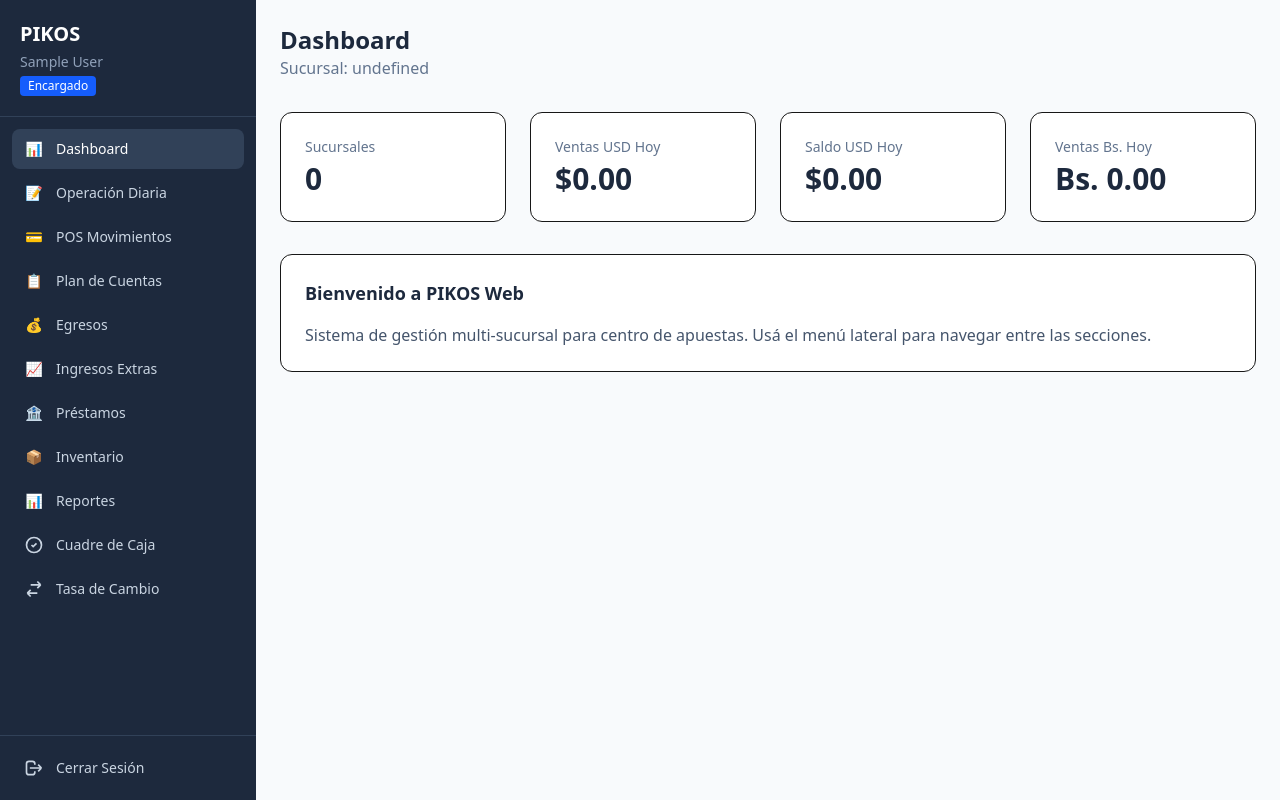
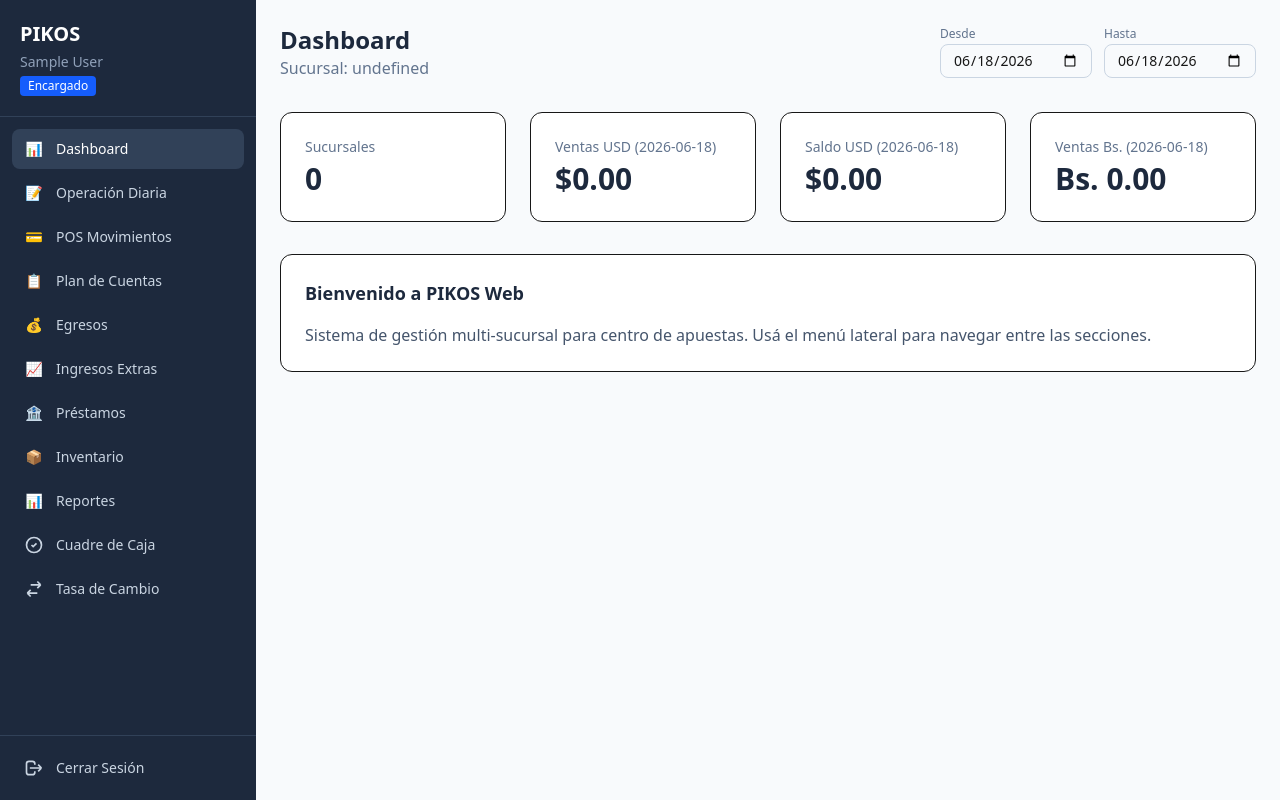
Before and after one commit to eudysj95/pikos-web, a Next.js app: page / in a window 1280 px wide. Built offline with nearby package versions, Linux system fonts and the light colour scheme; no server answers; the database is empty; sample sign-in values are in the browser's storage.

Commit message:
feat: filtro de fecha en dashboard + fix gte/lt en todas las APIs

```diff
--- a/src/app/(dashboard)/page.tsx
+++ b/src/app/(dashboard)/page.tsx
@@ -1,47 +1,63 @@
 import { auth } from "@/lib/auth";
 import { prisma } from "@/lib/prisma";
 import { getTasaDelDia } from "@/lib/tasa";
+import DateRangeFilter from "@/components/DateRangeFilter";
 
-export default async function DashboardHome() {
+type Props = {
+  searchParams: Promise<{ desde?: string; hasta?: string }>;
+};
+
+export default async function DashboardHome(props: Props) {
+  const searchParams = await props.searchParams;
   const session = await auth();
   const isGerente = session?.user?.rol === "GERENTE";
   const userSucursalId = session?.user?.sucursalId;
 
+  const hoy = new Date().toISOString().split("T")[0];
+  const desdeStr = searchParams.desde || hoy;
+  const hastaStr = searchParams.hasta || hoy;
+
+  const diaInicio = new Date(desdeStr + "T00:00:00.000Z");
+  const diaFin = new Date(hastaStr + "T00:00:00.000Z");
+  diaFin.setDate(diaFin.getDate() + 1); // inclusive
+
   const where = isGerente ? {} : { sucursalId: userSucursalId ?? "" };
+  const whereFecha = { ...where, fecha: { gte: diaInicio, lt: diaFin } };
 
-  const diaInicio = new Date();
-  diaInicio.setHours(0, 0, 0, 0);
-  const diaFin = new Date(diaInicio);
-  diaFin.setDate(diaFin.getDate() + 1);
-
-  const [sucursalesCount, operacionesCount, todayOps, tasa] = await Promise.all([
+  const [sucursalesCount, operacionesCount, rangeOps, tasa] = await Promise.all([
     prisma.sucursal.count({ where: isGerente ? {} : { id: userSucursalId ?? "" } }),
     prisma.operacionDiaria.count({ where }),
     prisma.operacionDiaria.findMany({
-      where: { ...where, fecha: { gte: diaInicio, lt: diaFin } },
-      take: 10,
-      orderBy: { createdAt: "desc" },
+      where: whereFecha,
+      orderBy: { tipoJuego: "asc" },
     }),
     getTasaDelDia(userSucursalId ?? undefined),
   ]);
 
-  const todayUSD = todayOps.filter((o) => o.moneda === "USD");
-  const todayBS = todayOps.filter((o) => o.moneda === "BS");
-  const totalVentasUSD = todayUSD.reduce((s, o) => s + o.ventas, 0);
-  const totalSaldoUSD = todayUSD.reduce((s, o) => s + o.saldo, 0);
-  const totalVentasBS = todayBS.reduce((s, o) => s + o.ventas, 0);
-  const totalSaldoBS = todayBS.reduce((s, o) => s + o.saldo, 0);
+  const rangeUSD = rangeOps.filter((o) => o.moneda === "USD");
+  const rangeBS = rangeOps.filter((o) => o.moneda === "BS");
+  const totalVentasUSD = rangeUSD.reduce((s, o) => s + o.ventas, 0);
+  const totalSaldoUSD = rangeUSD.reduce((s, o) => s + o.saldo, 0);
+  const totalVentasBS = rangeBS.reduce((s, o) => s + o.ventas, 0);
+  const totalSaldoBS = rangeBS.reduce((s, o) => s + o.saldo, 0);
   const ventasBSdeUSD = tasa ? totalVentasUSD * tasa : 0;
+
+  const labelFecha = desdeStr === hastaStr ? `(${desdeStr})` : `(${desdeStr} → ${hastaStr})`;
 
   return (
     <div>
       <div className="mb-8">
+        <div className="flex items-center justify-between">
+          <div>
             <h1 className="text-2xl font-bold text-slate-800">Dashboard</h1>
             <p className="text-slate-500">
               {isGerente
                 ? "Vista general de todas las sucursales"
                 : `Sucursal: ${session?.user?.sucursalNombre}`}
             </p>
+          </div>
+          <DateRangeFilter desde={desdeStr} hasta={hastaStr} />
+        </div>
       </div>
 
       <div className="grid grid-cols-1 md:grid-cols-4 gap-6 mb-8">
@@ -50,17 +66,17 @@
           <p className="text-3xl font-bold text-slate-800 mt-1">{sucursalesCount}</p>
         </div>
         <div className="bg-white rounded-xl border p-6">
-          <p className="text-sm text-slate-500">Ventas USD Hoy</p>
+          <p className="text-sm text-slate-500">Ventas USD {labelFecha}</p>
           <p className="text-3xl font-bold text-slate-800 mt-1">${totalVentasUSD.toFixed(2)}</p>
           {tasa && <p className="text-xs text-slate-400 mt-1">Bs. {ventasBSdeUSD.toFixed(2)} (tasa: {tasa})</p>}
         </div>
         <div className="bg-white rounded-xl border p-6">
-          <p className="text-sm text-slate-500">Saldo USD Hoy</p>
+          <p className="text-sm text-slate-500">Saldo USD {labelFecha}</p>
           <p className="text-3xl font-bold text-slate-800 mt-1">${totalSaldoUSD.toFixed(2)}</p>
           {tasa && <p className="text-xs text-slate-400 mt-1">Bs. {(totalSaldoUSD * tasa).toFixed(2)}</p>}
         </div>
         <div className="bg-white rounded-xl border p-6">
-          <p className="text-sm text-slate-500">Ventas Bs. Hoy</p>
+          <p className="text-sm text-slate-500">Ventas Bs. {labelFecha}</p>
           <p className="text-3xl font-bold text-slate-800 mt-1">Bs. {totalVentasBS.toFixed(2)}</p>
         </div>
       </div>
--- a/src/app/api/cuadre-caja/route.ts
+++ b/src/app/api/cuadre-caja/route.ts
@@ -10,7 +10,11 @@
   const fechaParam = searchParams.get("fecha") || new Date().toISOString().split("T")[0];
   const sucursalId = searchParams.get("sucursalId") || session.user.sucursalId;
 
-  const where: any = { fecha: new Date(fechaParam) };
+  const diaInicio = new Date(fechaParam + "T00:00:00.000Z");
+  const diaFin = new Date(diaInicio);
+  diaFin.setDate(diaFin.getDate() + 1);
+
+  const where: any = { fecha: { gte: diaInicio, lt: diaFin } };
   if (session.user.rol !== "GERENTE") where.sucursalId = session.user.sucursalId!;
   else if (sucursalId) where.sucursalId = sucursalId;
 
--- a/src/app/api/egresos/route.ts
+++ b/src/app/api/egresos/route.ts
@@ -10,7 +10,11 @@
   const fechaParam = searchParams.get("fecha") || new Date().toISOString().split("T")[0];
   const sucursalId = searchParams.get("sucursalId") || session.user.sucursalId;
 
-  const where: any = { fecha: new Date(fechaParam) };
+  const diaInicio = new Date(fechaParam + "T00:00:00.000Z");
+  const diaFin = new Date(diaInicio);
+  diaFin.setDate(diaFin.getDate() + 1);
+
+  const where: any = { fecha: { gte: diaInicio, lt: diaFin } };
   if (session.user.rol !== "GERENTE") where.sucursalId = session.user.sucursalId!;
   else if (sucursalId) where.sucursalId = sucursalId;
 
--- a/src/app/api/ingresos/route.ts
+++ b/src/app/api/ingresos/route.ts
@@ -10,7 +10,11 @@
   const fechaParam = searchParams.get("fecha") || new Date().toISOString().split("T")[0];
   const sucursalId = searchParams.get("sucursalId") || session.user.sucursalId;
 
-  const where: any = { fecha: new Date(fechaParam) };
+  const diaInicio = new Date(fechaParam + "T00:00:00.000Z");
+  const diaFin = new Date(diaInicio);
+  diaFin.setDate(diaFin.getDate() + 1);
+
+  const where: any = { fecha: { gte: diaInicio, lt: diaFin } };
   if (session.user.rol !== "GERENTE") where.sucursalId = session.user.sucursalId!;
   else if (sucursalId) where.sucursalId = sucursalId;
 
--- a/src/app/api/pos-movimientos/route.ts
+++ b/src/app/api/pos-movimientos/route.ts
@@ -12,7 +12,11 @@
   const fechaParam = searchParams.get("fecha") || new Date().toISOString().split("T")[0];
   const sucursalId = searchParams.get("sucursalId") || session.user.sucursalId;
 
-  const where: any = { fecha: new Date(fechaParam) };
+  const diaInicio = new Date(fechaParam + "T00:00:00.000Z");
+  const diaFin = new Date(diaInicio);
+  diaFin.setDate(diaFin.getDate() + 1);
+
+  const where: any = { fecha: { gte: diaInicio, lt: diaFin } };
   if (session.user.rol !== "GERENTE") {
     where.sucursalId = session.user.sucursalId!;
   } else if (sucursalId) {
--- a/src/app/api/prestamos/route.ts
+++ b/src/app/api/prestamos/route.ts
@@ -10,7 +10,11 @@
   const fechaParam = searchParams.get("fecha") || new Date().toISOString().split("T")[0];
   const sucursalId = searchParams.get("sucursalId") || session.user.sucursalId;
 
-  const where: any = { fecha: new Date(fechaParam) };
+  const diaInicio = new Date(fechaParam + "T00:00:00.000Z");
+  const diaFin = new Date(diaInicio);
+  diaFin.setDate(diaFin.getDate() + 1);
+
+  const where: any = { fecha: { gte: diaInicio, lt: diaFin } };
   if (session.user.rol !== "GERENTE") where.sucursalId = session.user.sucursalId!;
   else if (sucursalId) where.sucursalId = sucursalId;
 
--- /dev/null
+++ b/src/components/DateRangeFilter.tsx
@@ -0,0 +1,41 @@
+"use client";
+
+import { useRouter } from "next/navigation";
+
+type Props = {
+  desde: string;
+  hasta: string;
+};
+
+export default function DateRangeFilter({ desde, hasta }: Props) {
+  const router = useRouter();
+
+  function cambiar(param: string, value: string) {
+    const params = new URLSearchParams(window.location.search);
+    params.set(param, value);
+    router.push(`?${params.toString()}`);
+  }
+
+  return (
+    <div className="flex items-center gap-3">
+      <div>
+        <label className="block text-xs text-slate-500 mb-0.5">Desde</label>
+        <input
+          type="date"
+          value={desde}
+          onChange={(e) => cambiar("desde", e.target.value)}
+          className="px-3 py-1.5 border border-slate-300 rounded-lg text-sm focus:ring-2 focus:ring-blue-500 focus:border-transparent outline-none"
+        />
+      </div>
+      <div>
+        <label className="block text-xs text-slate-500 mb-0.5">Hasta</label>
+        <input
+          type="date"
+          value={hasta}
+          onChange={(e) => cambiar("hasta", e.target.value)}
+          className="px-3 py-1.5 border border-slate-300 rounded-lg text-sm focus:ring-2 focus:ring-blue-500 focus:border-transparent outline-none"
+        />
+      </div>
+    </div>
+  );
+}
```
Lines whose indentation alone changed are shown as unchanged.
